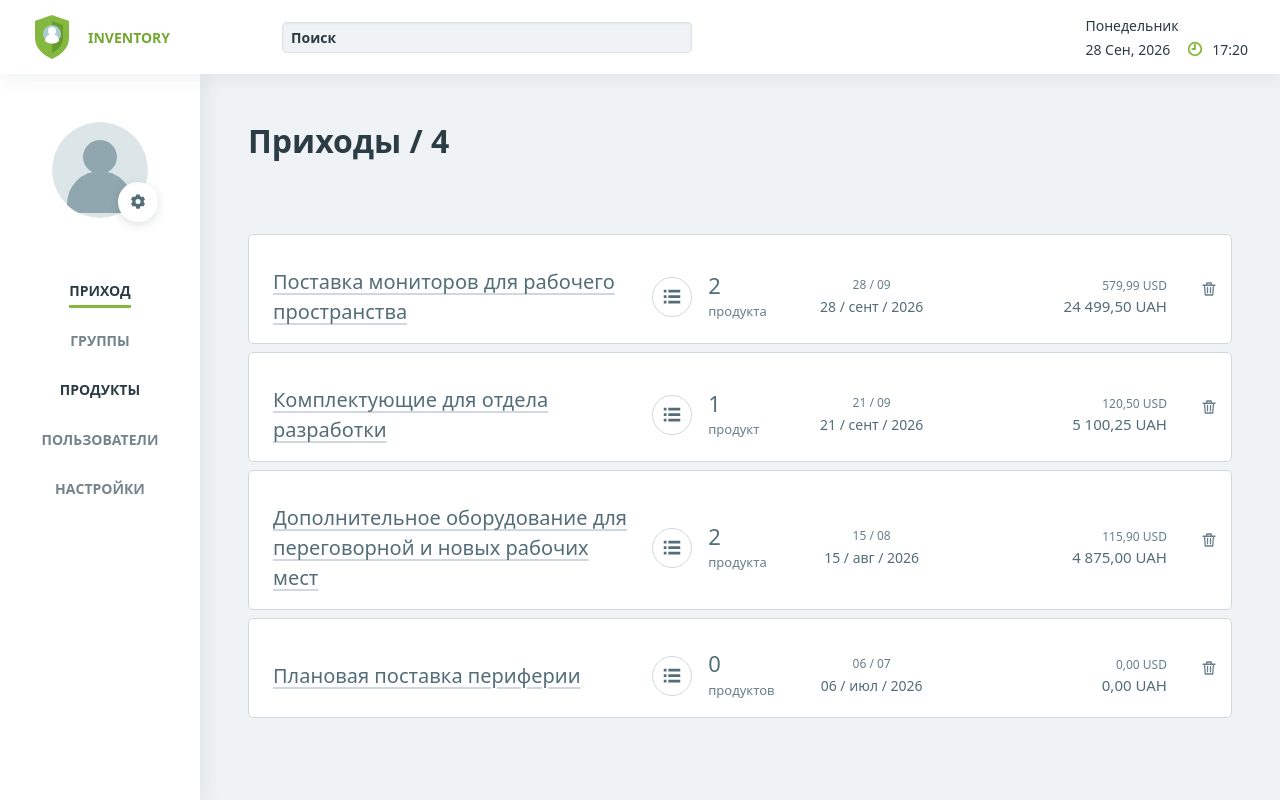
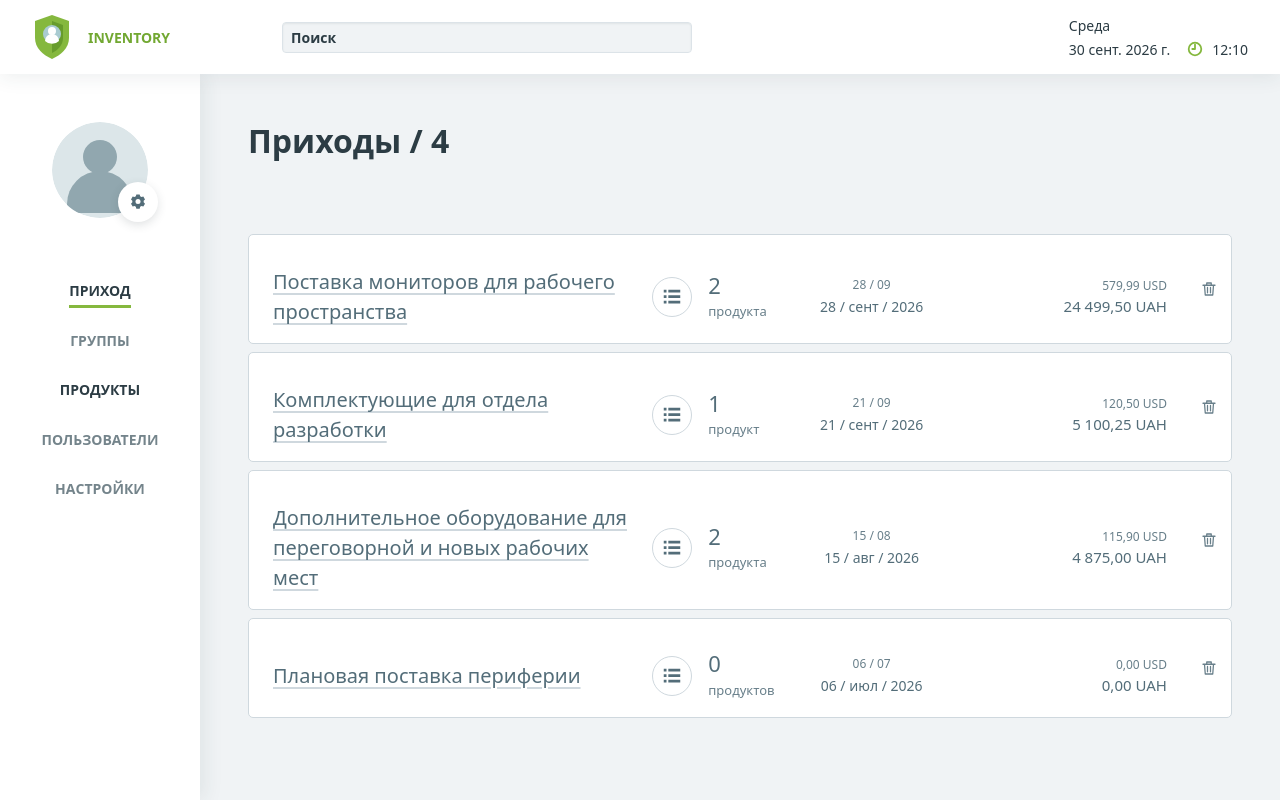
Before and after one commit to RomanZakrenychnyi/dzencode-orders-products, a Next.js app in the folder apps/web/: page /orders in a window 1280 px wide. Built offline with nearby package versions, Linux system fonts and the light colour scheme.

Commit message:
Добавлены текущая дата и автоматически обновляемые часы в хедере

```diff
--- /dev/null
+++ b/apps/web/src/components/top-menu/HeaderClock.tsx
@@ -0,0 +1,53 @@
+"use client";
+
+import { useEffect, useState } from "react";
+
+const dayFormatter = new Intl.DateTimeFormat("ru-RU", { weekday: "long" });
+const dateFormatter = new Intl.DateTimeFormat("ru-RU", {
+  day: "2-digit",
+  month: "short",
+  year: "numeric",
+});
+const timeFormatter = new Intl.DateTimeFormat("ru-RU", {
+  hour: "2-digit",
+  minute: "2-digit",
+  hourCycle: "h23",
+});
+
+export default function HeaderClock() {
+  // Одинаковая заглушка на сервере и при первом рендере в браузере.
+  const [now, setNow] = useState<Date | null>(null);
+
+  useEffect(() => {
+    const updateClock = () => setNow(new Date());
+    updateClock();
+    const intervalId = window.setInterval(updateClock, 1000);
+    document.addEventListener("visibilitychange", updateClock);
+
+    return () => {
+      window.clearInterval(intervalId);
+      document.removeEventListener("visibilitychange", updateClock);
+    };
+  }, []);
+
+  const day = now ? dayFormatter.format(now) : "—";
+  const time = now ? timeFormatter.format(now) : "--:--";
+
+  return (
+    <div className="top-menu__datetime ms-auto">
+      <div className="top-menu__day">{day.charAt(0).toUpperCase() + day.slice(1)}</div>
+      <div className="d-flex align-items-center gap-3">
+        <time dateTime={now?.toISOString()}>
+          {now ? dateFormatter.format(now) : "—"}
+        </time>
+        <span className="d-inline-flex align-items-center gap-2">
+          <svg className="top-menu__clock" viewBox="0 0 20 20" fill="none" aria-hidden="true">
+            <circle cx="10" cy="10" r="7" stroke="currentColor" strokeWidth="2" />
+            <path d="M10 5v5H7" stroke="currentColor" strokeWidth="2" strokeLinecap="round" strokeLinejoin="round" />
+          </svg>
+          <time dateTime={now ? time : undefined}>{time}</time>
+        </span>
+      </div>
+    </div>
+  );
+}
--- a/apps/web/src/components/top-menu/TopMenu.tsx
+++ b/apps/web/src/components/top-menu/TopMenu.tsx
@@ -1,4 +1,5 @@
 import Link from "next/link";
+import HeaderClock from "./HeaderClock";
 
 export default function TopMenu() {
   return (
@@ -20,20 +21,7 @@ export default function TopMenu() {
           <input id="inventory-search" type="search" className="top-menu__search-input form-control form-control-sm" placeholder="Поиск" />
         </div>
 
-        {/* Временные значения для вёрстки; живые часы добавим отдельным этапом. */}
-        <div className="top-menu__datetime ms-auto">
-          <div className="top-menu__day">Понедельник</div>
-          <div className="d-flex align-items-center gap-3">
-            <time dateTime="2026-09-28">28 Сен, 2026</time>
-            <span className="d-inline-flex align-items-center gap-2">
-              <svg className="top-menu__clock" viewBox="0 0 20 20" fill="none" aria-hidden="true">
-                <circle cx="10" cy="10" r="7" stroke="currentColor" strokeWidth="2" />
-                <path d="M10 5v5H7" stroke="currentColor" strokeWidth="2" strokeLinecap="round" strokeLinejoin="round" />
-              </svg>
-              <time dateTime="17:20">17:20</time>
-            </span>
-          </div>
-        </div>
+        <HeaderClock />
       </div>
     </header>
   );
```
Also changed, not shown: 1 other file (tests, documents, lock files or other folders).
